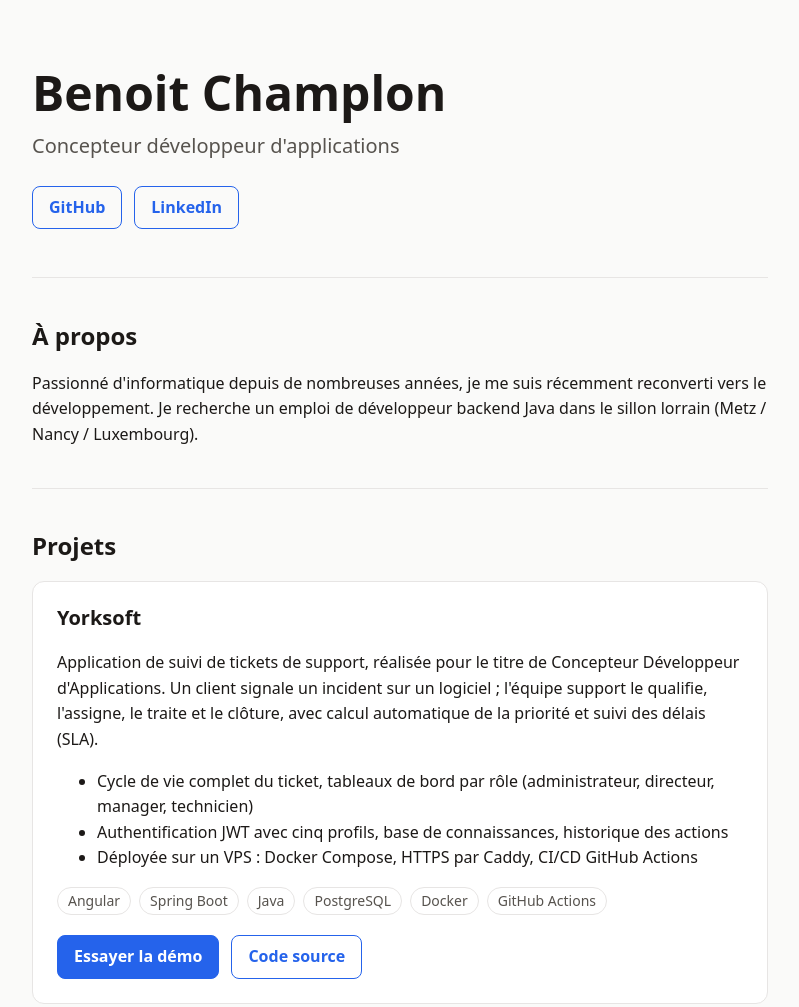
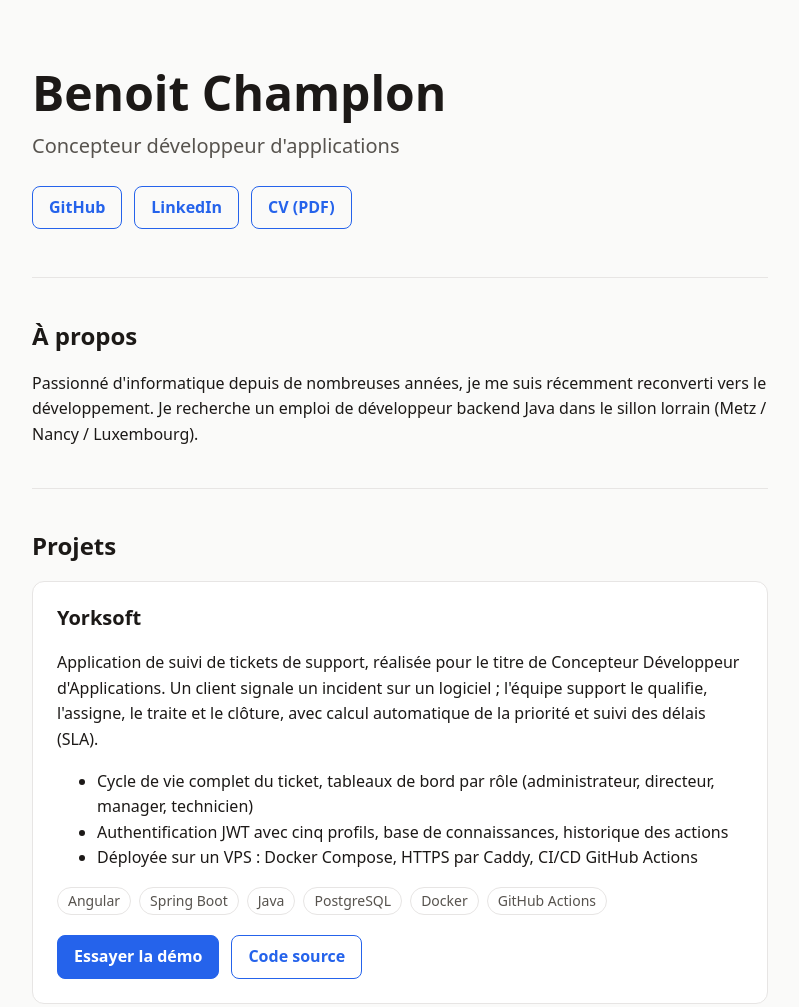
Before and after one commit to Ludvinae/Portfolio, a plain HTML site: page index.html in a window 1280 px wide. Shown: the top 1007 px of the page, without its empty margins (240-1039 px from the left). Drawn offline with Linux system fonts and the light colour scheme.

Commit message:
Add a link to the CV in the header
Co-Authored-By: Claude Opus 5.5 <noreply@anthropic.com>

```diff
--- a/index.html
+++ b/index.html
@@ -15,6 +15,7 @@
     <ul class="links">
       <li><a class="button" target="_blank" href="https://github.com/Ludvinae">GitHub</a></li>
       <li><a class="button" target="_blank" href="https://www.linkedin.com/in/benoit-champlon">LinkedIn</a></li>
+      <li><a class="button" target="_blank" href="assets/CV_Benoit_Champlon_public.pdf">CV (PDF)</a></li>
     </ul>
   </header>
 
```
Also changed, not shown: 1 other file.
